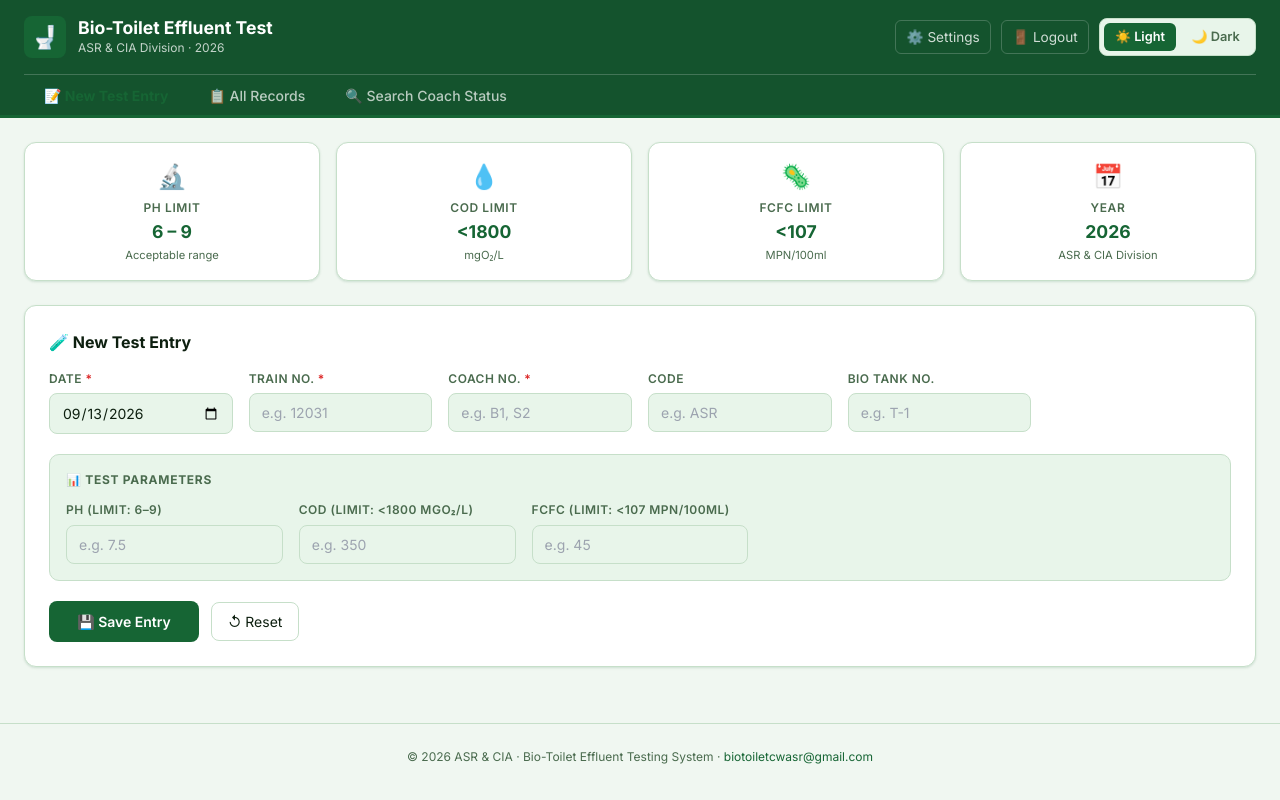
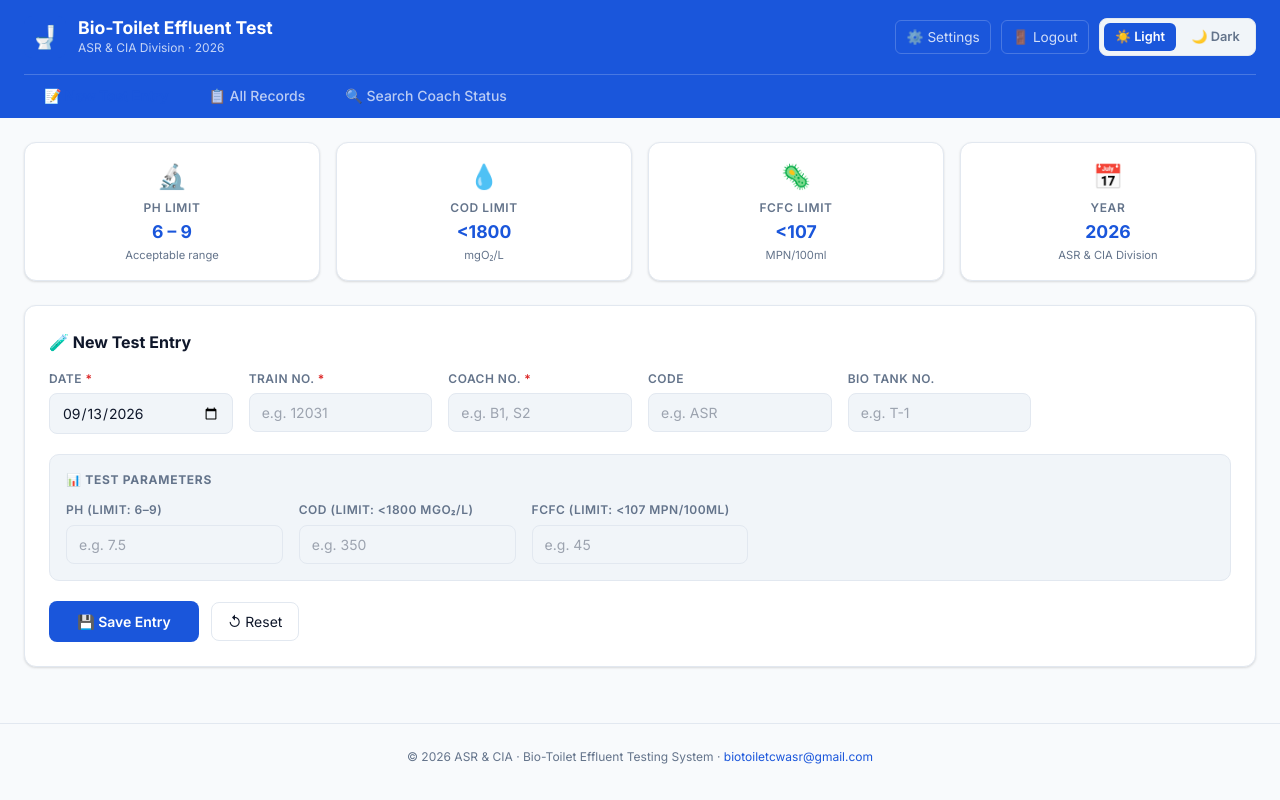
Before and after one commit to biotoiletcwasr-hash/bio-toilet-asr, a Next.js app: page / in a window 1280 px wide. Built offline with nearby package versions, Linux system fonts and the light colour scheme; no server answers.

Commit message:
Restore original blue theme - revert green

```diff
--- a/app/globals.css
+++ b/app/globals.css
@@ -4,52 +4,48 @@
 
 /* ─── CSS VARIABLE THEMES ─────────────────────────────────── */
 
-/* LIGHT (default) — Forest Green theme */
+/* LIGHT (default) */
 :root {
-  --bg:          #f0f7f1;
+  --bg:          #f8fafc;
   --bg-card:     #ffffff;
-  --bg-input:    #e8f5ea;
-  --border:      #c6dfc9;
-  --text:        #0d1f0f;
-  --text-muted:  #4a6b4e;
-  --primary:     #166534;
+  --bg-input:    #f1f5f9;
+  --border:      #e2e8f0;
+  --text:        #0f172a;
+  --text-muted:  #64748b;
+  --primary:     #1a56db;
   --primary-fg:  #ffffff;
-  --primary-light: #dcfce7;
-  --pass:        #15803d;
+  --pass:        #16a34a;
   --pass-bg:     #dcfce7;
   --fail:        #dc2626;
   --fail-bg:     #fee2e2;
-  --pending:     #b45309;
+  --pending:     #d97706;
   --pending-bg:  #fef3c7;
-  --header-bg:   #14532d;
+  --header-bg:   #1a56db;
   --header-fg:   #ffffff;
-  --row-alt:     #f0f7f1;
-  --shadow:      0 1px 3px rgba(22,101,52,.10),0 1px 2px rgba(22,101,52,.06);
-  --accent:      #4ade80;
+  --row-alt:     #f8fafc;
+  --shadow:      0 1px 3px rgba(0,0,0,.08),0 1px 2px rgba(0,0,0,.06);
 }
 
 /* DARK */
 .dark {
-  --bg:          #0a1f0e;
-  --bg-card:     #112214;
-  --bg-input:    #1a3a1e;
-  --border:      #2d5c34;
-  --text:        #e8f5ea;
-  --text-muted:  #86b88c;
-  --primary:     #4ade80;
-  --primary-fg:  #0a1f0e;
-  --primary-light: #14532d;
+  --bg:          #0f172a;
+  --bg-card:     #1e293b;
+  --bg-input:    #334155;
+  --border:      #334155;
+  --text:        #f1f5f9;
+  --text-muted:  #94a3b8;
+  --primary:     #3b82f6;
+  --primary-fg:  #ffffff;
   --pass:        #4ade80;
   --pass-bg:     #14532d;
   --fail:        #f87171;
   --fail-bg:     #7f1d1d;
   --pending:     #fbbf24;
   --pending-bg:  #78350f;
-  --header-bg:   #112214;
-  --header-fg:   #e8f5ea;
-  --row-alt:     #112214;
-  --shadow:      0 1px 3px rgba(0,0,0,.5);
-  --accent:      #4ade80;
+  --header-bg:   #1e293b;
+  --header-fg:   #f1f5f9;
+  --row-alt:     #1e293b;
+  --shadow:      0 1px 3px rgba(0,0,0,.4);
 }
 
 
```
